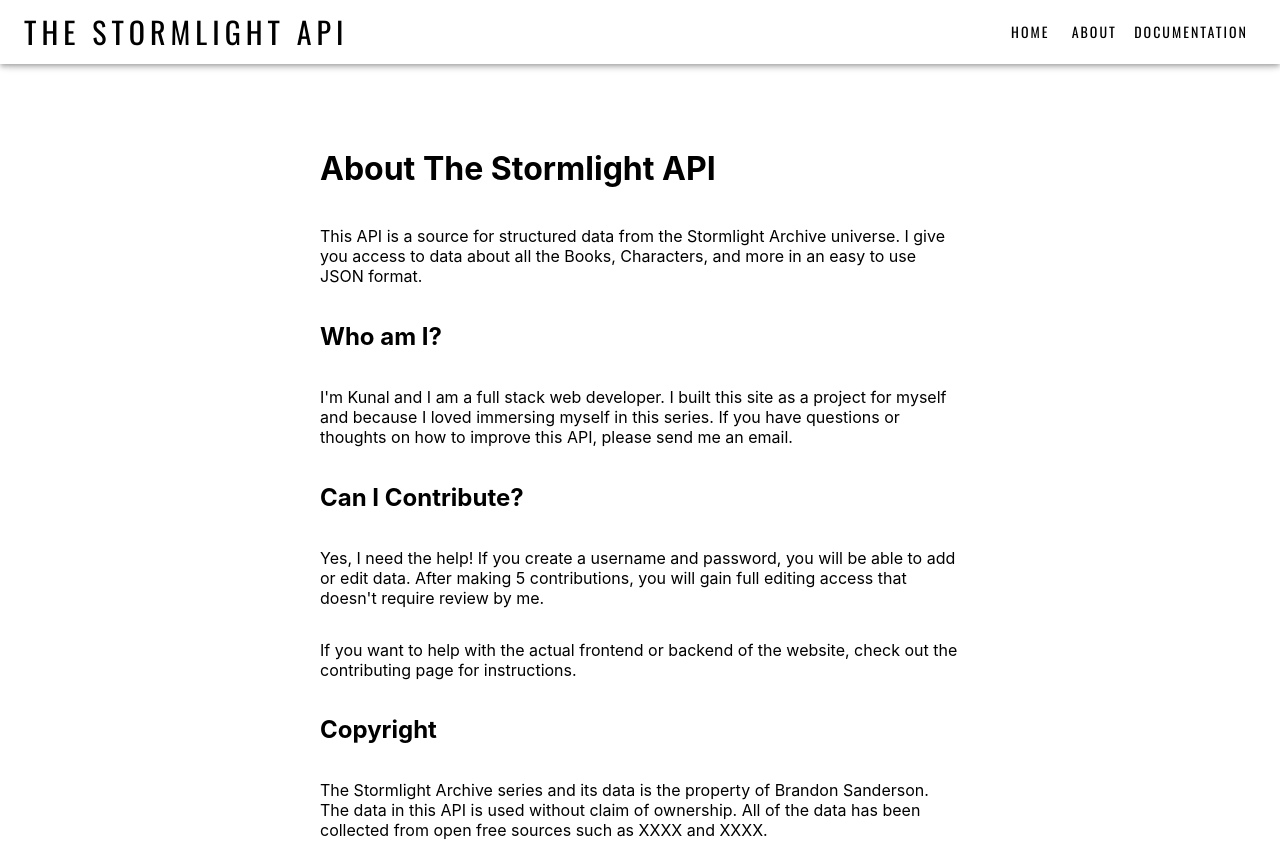
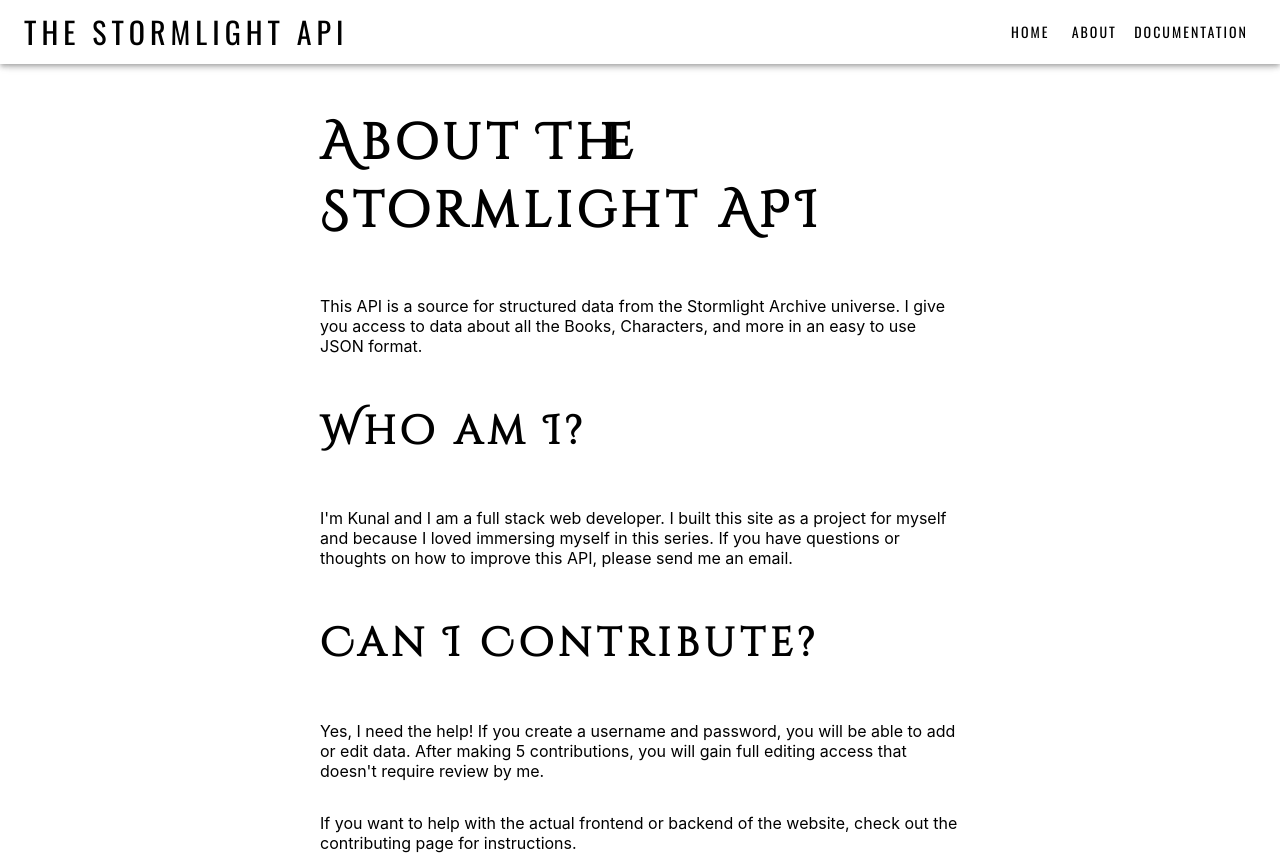
Before and after one commit to kdshah6593/the-stormlight-api, a React (Create React App) app: page /about in a window 1280 px wide. Shown: the top 855 px of the page. Built offline with nearby package versions, Linux system fonts and the light colour scheme.

Commit message:
add font styling for headers

```diff
--- a/src/containers/AboutContainer.jsx
+++ b/src/containers/AboutContainer.jsx
@@ -1,14 +1,25 @@
 import React from 'react';
 import { makeStyles } from '@material-ui/core/styles';
 import Header from '../components/Header'
+import Footer from '../components/Footer';
 
 const useStyles = makeStyles((theme) => ({
     container: {
         marginLeft: '25%',
-        marginTop: '5%',
+        marginTop: '1%',
         width: "50%",
         display: "flex",
         flexDirection: "column",
+    },
+    header: {
+        fontSize: '50px',
+        fontFamily: "'Cinzel Decorative', cursive",
+        letterSpacing: "5px",
+    },
+    subHeader: {
+        fontSize: '40px',
+        fontFamily: "'Cinzel Decorative', cursive",
+        letterSpacing: "5px",
     }
 }));
 
@@ -20,22 +31,21 @@
         <div>
             <Header/>
             <div className={classes.container}>
-                <h1>About The Stormlight API</h1>
+                <h1 className={classes.header}>About The Stormlight API</h1>
                 <p>This API is a source for structured data from the Stormlight Archive universe. I give you access to data about all the Books, Characters, and more in an easy to use JSON format.</p>
 
-                <h2>Who am I?</h2>
+                <h2 className={classes.subHeader}>Who am I?</h2>
                 <p>I'm Kunal and I am a full stack web developer. I built this site as a project for myself and because I loved immersing myself in this series. If you have questions or thoughts on how to improve this API, please send me an email.</p>
 
-                <h2>Can I Contribute?</h2>
+                <h2 className={classes.subHeader}>Can I Contribute?</h2>
                 <p>Yes, I need the help! If you create a username and password, you will be able to add or edit data. After making 5 contributions, you will gain full editing access that doesn't require review by me.</p>
                 <p>If you want to help with the actual frontend or backend of the website, check out the contributing page for instructions.</p>
 
-                <h2>Copyright</h2>
+                <h2 className={classes.subHeader}>Copyright</h2>
                 <p>The Stormlight Archive series and its data is the property of Brandon Sanderson. The data in this API is used without claim of ownership. All of the data has been collected from open free sources such as XXXX and XXXX.</p>
                 <p>This project uses a MIT license.</p>
             </div>
-
-
+            <Footer />
         </div>
     )
 }
```
